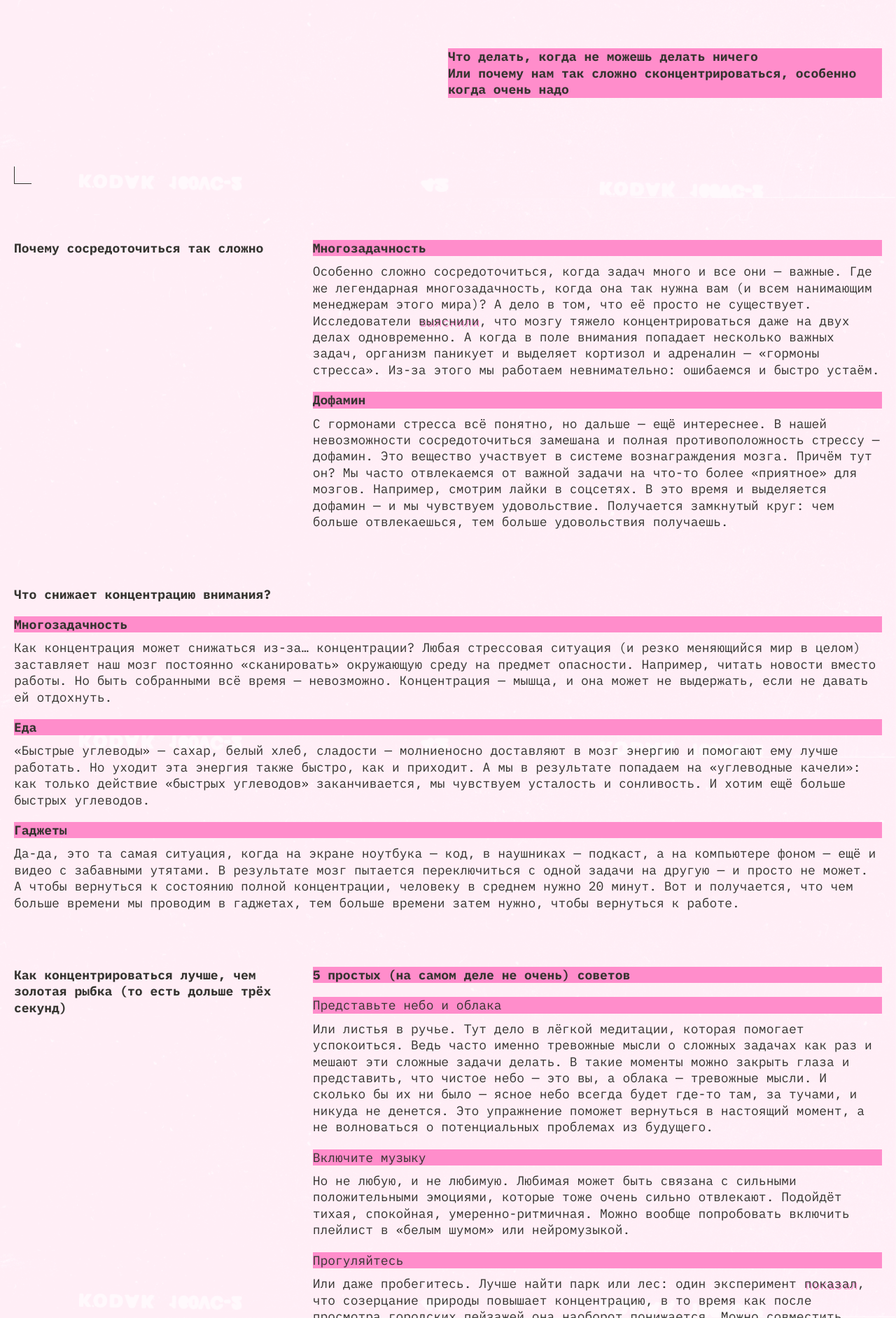
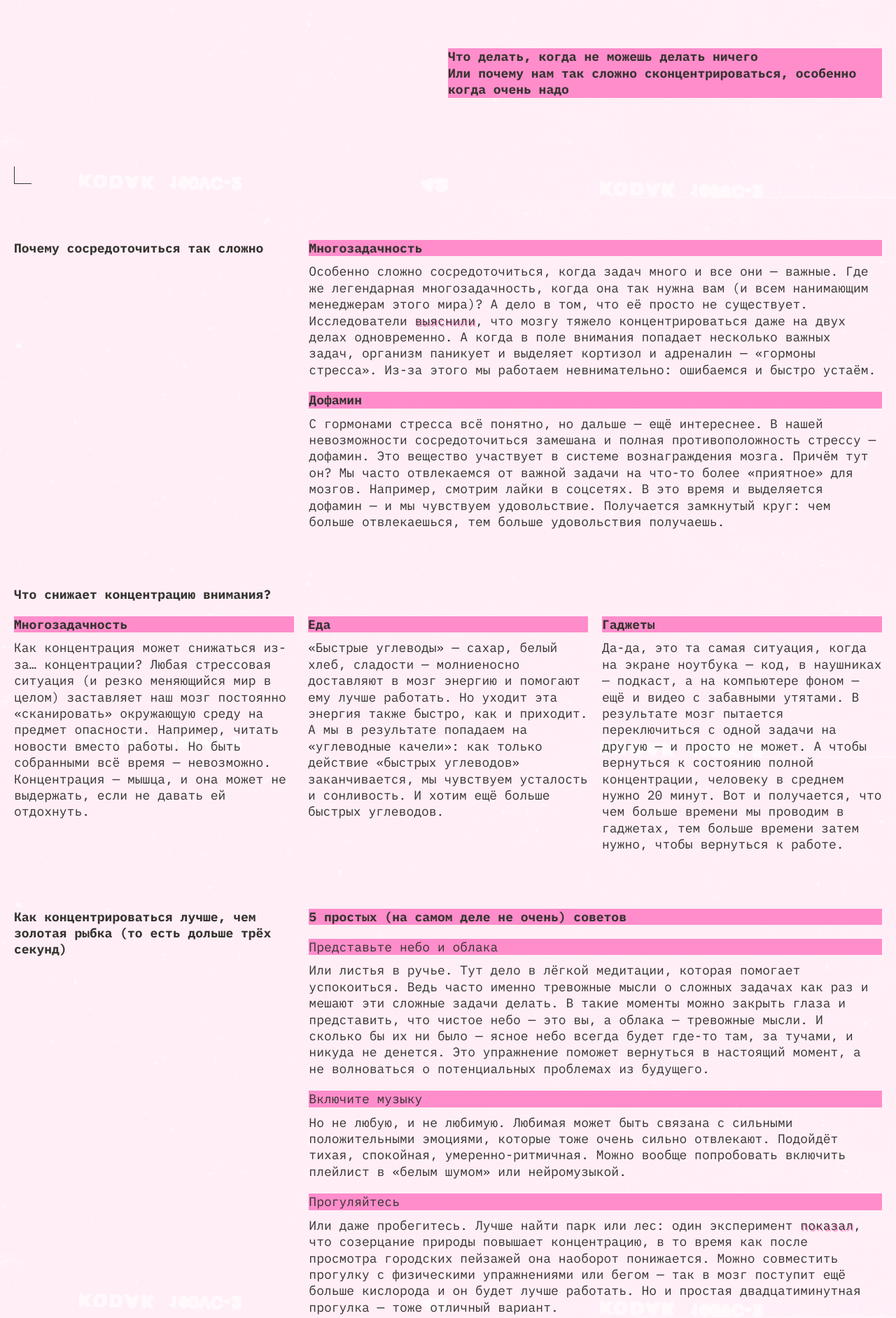
Before and after one commit to olgaivanovagaula/slozhno-sosredotochitsya, a plain HTML site: page index.html in a window 1280 px wide. Shown: the part 517-2401 px from the top of the page at 70% size. Drawn offline with Linux system fonts and the light colour scheme.

Commit message:
first review

```diff
--- a/styles/style.css
+++ b/styles/style.css
@@ -2,7 +2,7 @@
 
 .page {
   /* сохраните в разметке и стилях класс page. На его основе работает скрипт. */
-  margin: 0;
+  margin: 0 auto;
   color: var(--text-color, #F1B2CE);
   font-family: var(--main-font, sans-serif);
   background: var(--bg-image) no-repeat top center;
@@ -207,6 +207,7 @@
 
 .header__theme-menu-button:hover {
   outline: 1px solid var(--button-hover);
+  cursor: pointer;
 }
 
 .content__link:hover {
@@ -272,7 +273,7 @@
   .content__block:first-of-type {
     display: grid;
     grid-template-columns: 1fr 2fr;
-    gap: 20px
+    gap: 20px;
   }
 
   .content__block:not(:first-of-type) {
@@ -287,33 +288,31 @@
   .content__block:nth-of-type(3) {
     display: grid;
     grid-template-columns: 1fr 2fr;
-    gap: 20px
+    gap: 20px;
   }
 
   .content__block:nth-of-type(4) {
     display: grid;
     grid-template-rows: min-content 1fr;
-    gap: 20px
+    gap: 20px;
   }
 
   .content__block:nth-of-type(2) .title {
     margin-inline-end: 70%;
   }
 
-
   .content__block-pictures {
     display: grid;
     grid-template-columns: repeat(3, 1fr);
     grid-template-rows: repeat(3, 1fr);
     gap: 20px;
-    height: 780px;
+    height: clamp(48.75rem, -0.563rem + 102.73vw, 65.188rem);
   }
 
   .content__picture {
     width: 100%;
     height: 100%;
     object-fit: cover;
-
   }
 
   .content__picture:nth-of-type(1) {
@@ -336,6 +335,10 @@
     grid-area: 3/2/4/4 ;
   }
 
+  .footer__title {
+    font-size: clamp(7.5rem, 0.5625rem + 14.4531vw, 9.8125rem);
+  }
+
 }
 
 @media (1024px <= width) {
@@ -347,10 +350,29 @@
     flex-direction: row;
     justify-content: center;
     align-items: center;
-    margin-block-start: 20px;
+    margin-block-start: 5px;
   }
 
   .header__description {
     margin-block-end: 5px;
   }
+
+  .content__block:first-of-type {
+    gap: 12px;
+  }
+
+  .content__block:nth-of-type(3) {
+    gap: 12px;
+  }
+
+  .content__block:nth-of-type(2) {
+     display: grid;
+     grid-template-rows: min-content 1fr;
+  }
+
+  .content__block:nth-of-type(2) .content__block-list {
+    display: grid;
+    grid-template-columns: repeat(3, 1fr);;
+ }
+
 }
```
